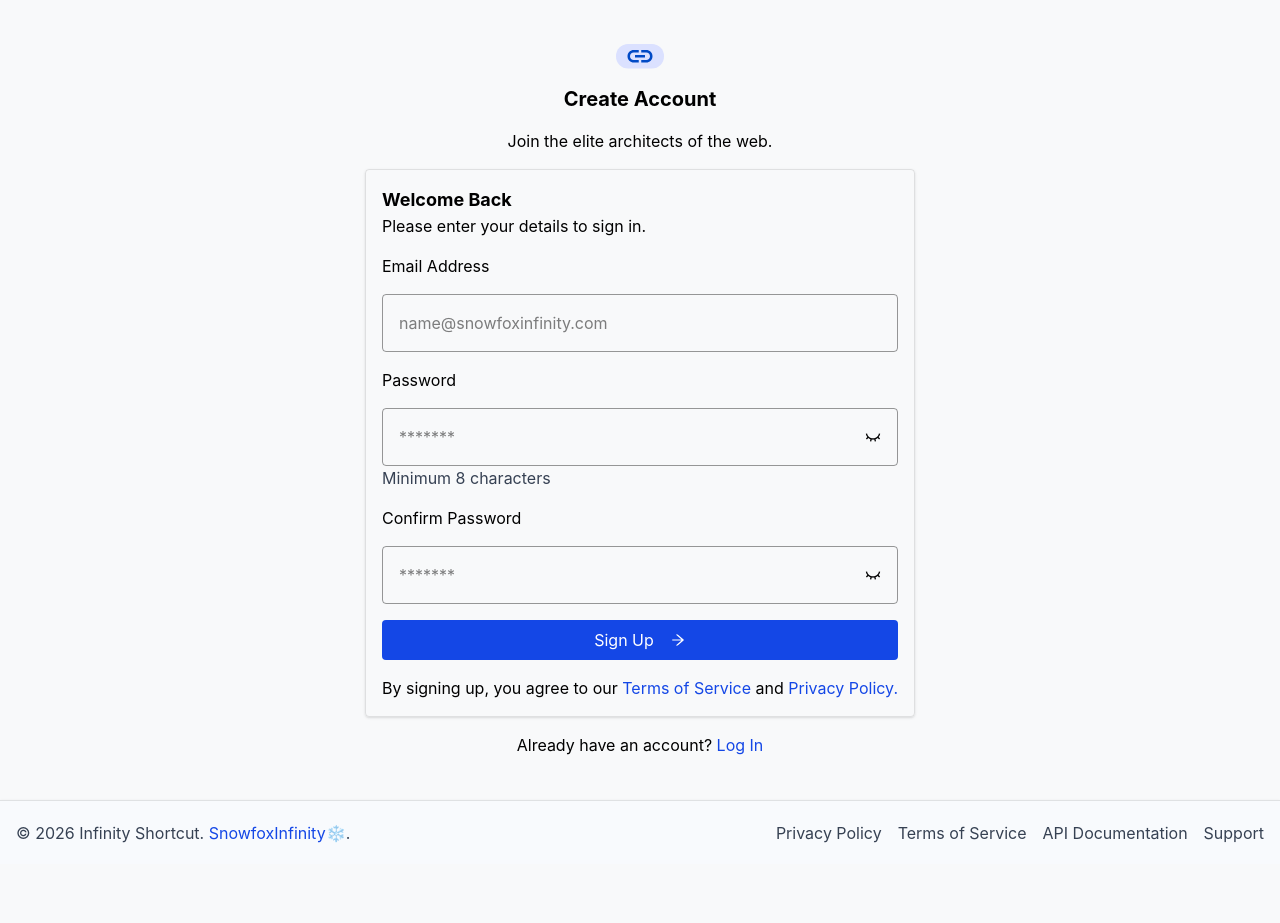
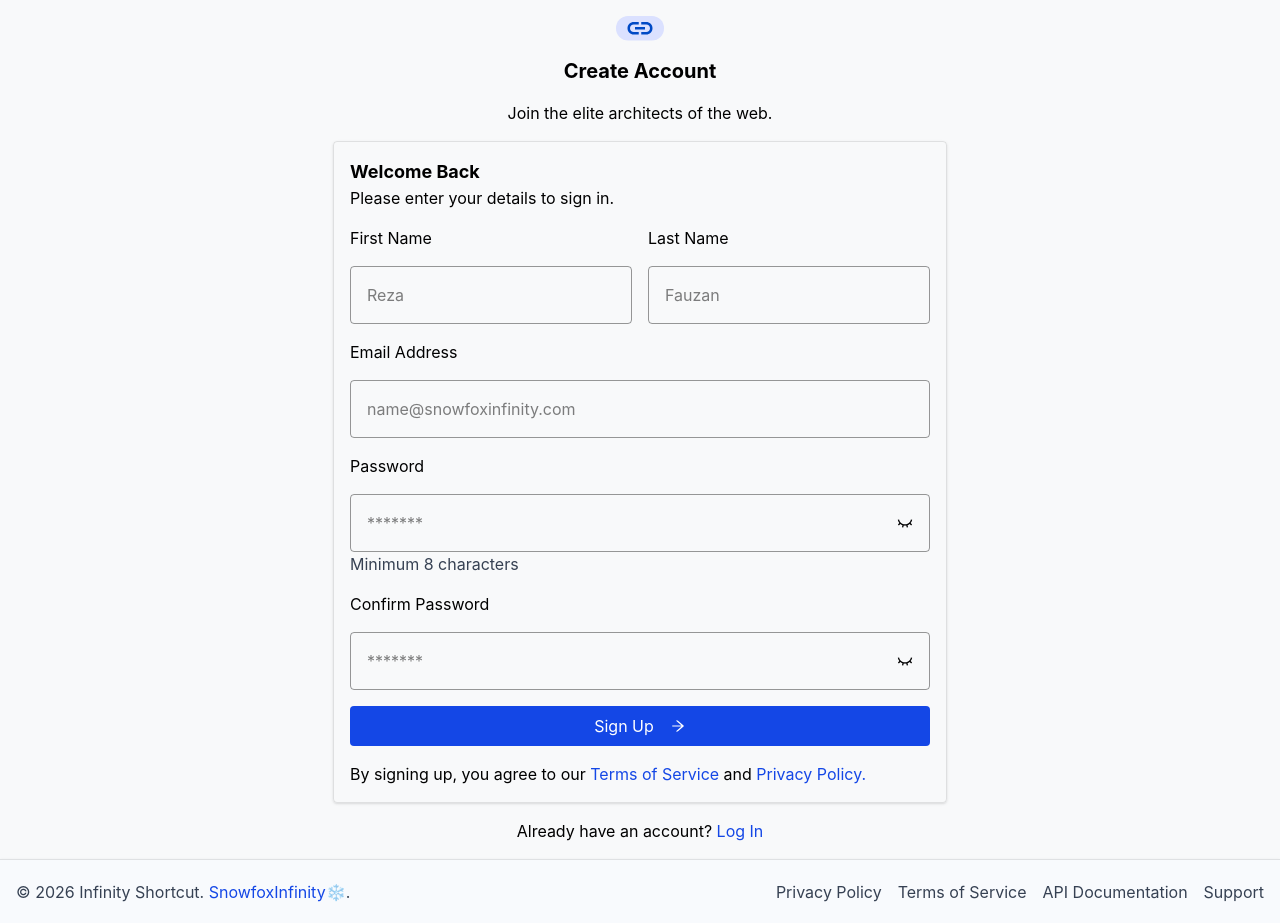
Before and after one commit to rezafauzan/infinity-shortcut, a React (Vite) app in the folder frontend/: page /auth/register in a window 1280 px wide. Before the commit the page ends 864 px from the top, so only its background shows below. Built offline with nearby package versions, Linux system fonts and the light colour scheme; no server answers.

Commit message:
Feat: integrating backend register with frontend register

```diff
--- a/frontend/src/pages/auth/Register.jsx
+++ b/frontend/src/pages/auth/Register.jsx
@@ -1,17 +1,47 @@
 import { RiEyeLine, RiEyeCloseLine } from "react-icons/ri";
 import { AiOutlineArrowRight } from "react-icons/ai";
-import { Link } from "react-router-dom";
-import { useState } from "react";
+import { Link, useNavigate } from "react-router-dom";
+import { useContext, useState } from "react";
 import { useForm } from "react-hook-form";
+import { yupResolver } from "@hookform/resolvers/yup";
+import * as yup from "yup"
+import AlertContext from "/src/components/context/AlertContext"
 import logo from "/assets/img/drawable/logo.svg"
+import http from "../../lib/http";
 
 const Register = () => {
     const [isPasswordVisible, setIsPasswordVisible] = useState(false);
     const [isConfirmPasswordVisible, setIsConfirmPasswordVisible] = useState(false);
-    const { register, handleSubmit } = useForm()
-    function signup({ email, password }) {
-        console.log(email, password)
+    const { setAlert } = useContext(AlertContext)
+    const navigator = useNavigate()
+    const validator = yup.object({
+        first_name: yup.string("Nama depan tidak valid").required("Nama depan harus diisi").min(4, "Nama depan minimal 4 karakter"),
+        last_name: yup.string("Nama belakang tidak valid").required("Nama belakang harus diisi").min(4, "Nama belakang minimal 4 karakter"),
+        email: yup.string("Email tidak valid").required("Email harus diisi").min(4, "Email terlalu pendek").email("Email tidak valid"),
+        password: yup.string("Password tidak valid").required("Password harus diisi").min(8, "Password minimal 8 karakter"),
+        confirm_password: yup.string("Konfirmasi Password tidak valid").required("Konfirmasi Password harus diisi").oneOf([yup.ref("password")], "Konfirmasi Password tidak sama")
+    })
+    const { register, handleSubmit, formState } = useForm({ resolver: yupResolver(validator) })
+
+    async function signup({ first_name, last_name, email, password, confirm_password }) {
+        try {
+            const req = await http("register", { first_name, last_name, email, password, confirm_password }, { method: "POST" })
+            const result = await req.json()
+            if (!result.success) {
+                throw new Error(result.message)
+            }
+            setAlert(['success', result.message + " will be redirected to login page in 4 seconds"])
+            setTimeout(
+                () => {
+                    setAlert(['success', result.message + " will be redirected to login page in 4 seconds"])
+                    navigator("/auth/login")
+                }, 4000
+            )
+        } catch (error) {
+            setAlert(['fail', error.message])
+        }
     }
+
     return (
         <>
             <img src={logo} alt="Infinity Shortcut" />
@@ -25,26 +55,46 @@ const Register = () => {
                 </div>
                 <form onSubmit={handleSubmit(signup)}>
                     <div className="flex flex-col justify-center gap-4">
+                        <div className="flex justify-between items-center gap-4">
+                            <div className="flex flex-col justify-center gap-4">
+                                <label htmlFor="first_name">First Name</label>
+                                <label className="flex items-center gap-4 p-4 border rounded border-black/40">
+                                    <input type="text" {...register("first_name")} id="first_name" placeholder="Reza" className="flex-1" />
+                                </label>
+                                {formState.errors.first_name && (<span className="bg-red-400 p-4 rounded border border-red-700 text-red-700">{formState.errors.first_name.message}</span>)}
+                            </div>
+                            <div className="flex flex-col justify-center gap-4">
+                                <label htmlFor="last_name">Last Name</label>
+                                <label className="flex items-center gap-4 p-4 border rounded border-black/40">
+                                    <input type="text" {...register("last_name")} id="last_name" placeholder="Fauzan" className="flex-1" />
+                                </label>
+                                {formState.errors.last_name && (<span className="bg-red-400 p-4 rounded border border-red-700 text-red-700">{formState.errors.last_name.message}</span>)}
+                            </div>
+                        </div>
                         <label htmlFor="email">Email Address</label>
                         <label className="flex items-center gap-4 p-4 border rounded border-black/40">
                             <input type="email" {...register("email")} id="email" placeholder="name@snowfoxinfinity.com" className="flex-1" />
                         </label>
+                        {formState.errors.email && (<span className="bg-red-400 p-4 rounded border border-red-700 text-red-700">{formState.errors.email.message}</span>)}
+
                         <div className="flex justify-between items-center gap-4">
                             <label htmlFor="password">Password</label>
                         </div>
                         <label className="flex items-center gap-4 p-4 border rounded border-black/40">
-                            <input type={isPasswordVisible ? "text" : "password"} {...register("password")} id="password" placeholder={isPasswordVisible ? "password" : "*******"} className="flex-1" autoComplete="off"/>
+                            <input type={isPasswordVisible ? "text" : "password"} {...register("password")} id="password" placeholder={isPasswordVisible ? "password" : "*******"} className="flex-1" autoComplete="off" />
                             <button type="button" className="cursor-pointer" onClick={() => { setIsPasswordVisible(!isPasswordVisible) }}>{isPasswordVisible ? <RiEyeLine /> : <RiEyeCloseLine />}</button>
                         </label>
                         <span className="-mt-4 text-gray-700">Minimum 8 characters</span>
+                        {formState.errors.password && (<span className="bg-red-400 p-4 rounded border border-red-700 text-red-700">{formState.errors.password.message}</span>)}
 
                         <div className="flex justify-between items-center gap-4">
                             <label htmlFor="confirm-password">Confirm Password</label>
                         </div>
                         <label className="flex items-center gap-4 p-4 border rounded border-black/40">
-                            <input type={isConfirmPasswordVisible ? "text" : "password"} {...register("confirm_password")} id="confirm-password" placeholder={isConfirmPasswordVisible ? "confirm password" : "*******"} className="flex-1" autoComplete="off"/>
+                            <input type={isConfirmPasswordVisible ? "text" : "password"} {...register("confirm_password")} id="confirm-password" placeholder={isConfirmPasswordVisible ? "confirm password" : "*******"} className="flex-1" autoComplete="off" />
                             <button type="button" className="cursor-pointer" onClick={() => { setIsConfirmPasswordVisible(!isConfirmPasswordVisible) }}>{isConfirmPasswordVisible ? <RiEyeLine /> : <RiEyeCloseLine />}</button>
                         </label>
+                        {formState.errors.confirm_password && (<span className="bg-red-400 p-4 rounded border border-red-700 text-red-700">{formState.errors.confirm_password.message}</span>)}
                         <button className="bg-blue-700 hover:bg-blue-800 text-white py-2 flex justify-center items-center gap-4 rounded cursor-pointer">Sign Up <AiOutlineArrowRight /></button>
                     </div>
                 </form>
```
